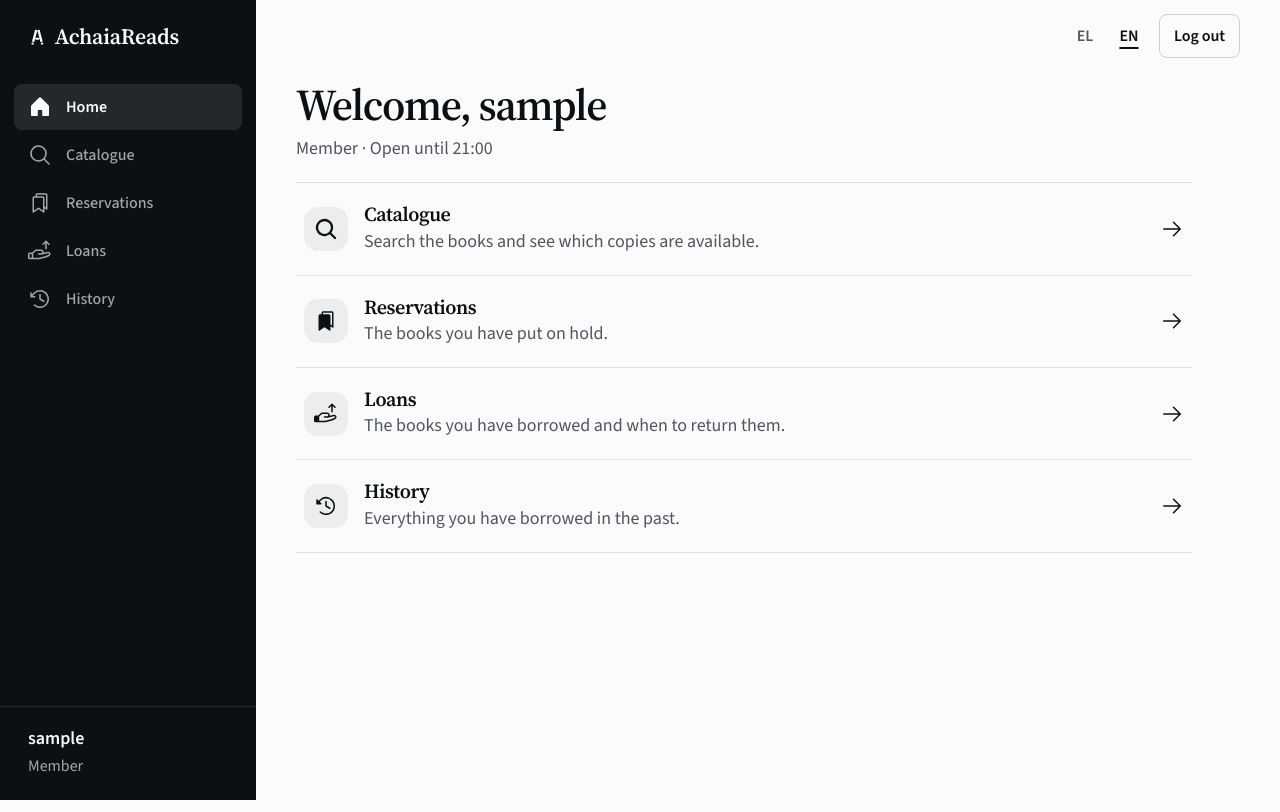
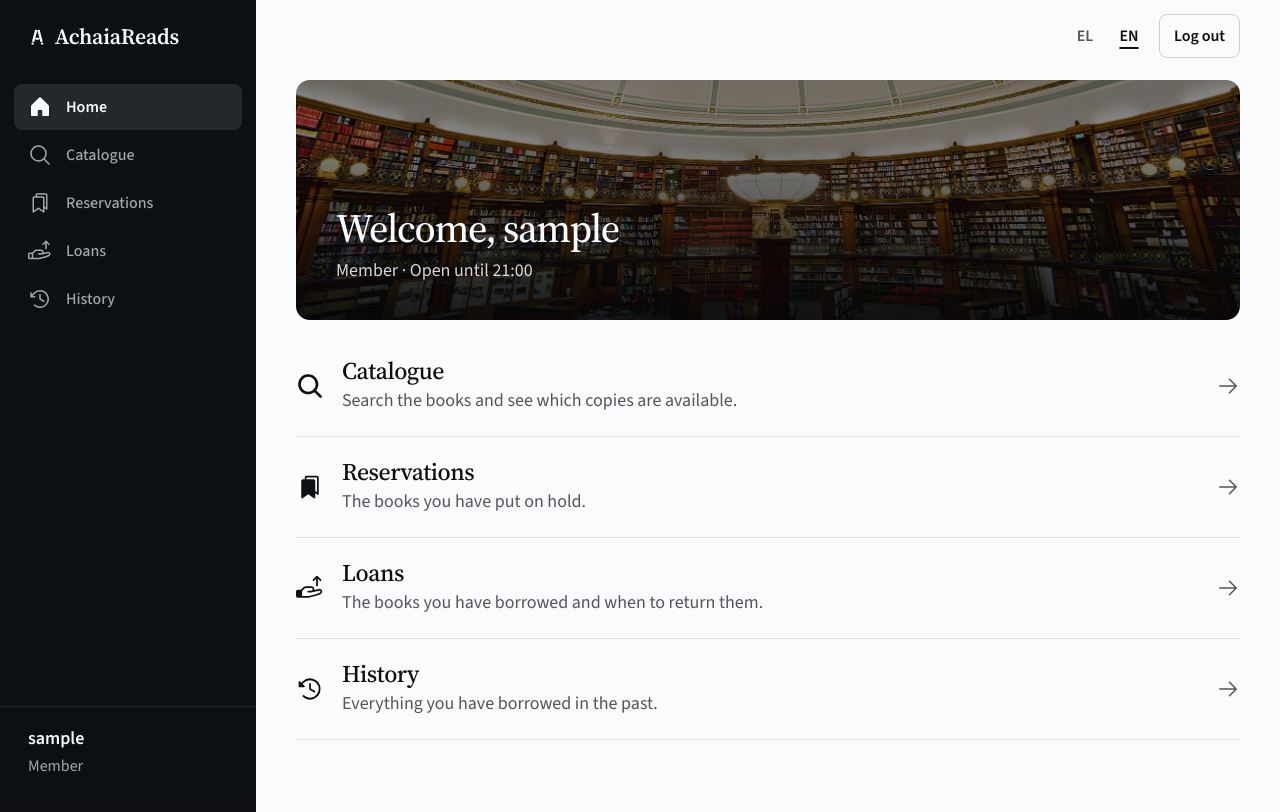
Before and after one commit to ckagias/lectern, a PHP site: page /dashboard.php in a window 1280 px wide. Run offline with PHP 8.4, Linux system fonts and the light colour scheme; the visitor is signed in with stand-in values (Sample User, id 1).

Commit message:
style: dashboard welcome banner and plain list rows

```diff
--- a/prototype/css/app.css
+++ b/prototype/css/app.css
@@ -1,11 +1,7 @@
 /* Logged in pages: the dashboard, the empty placeholder pages and Forbidden Action. */
 main h1 {
   overflow-wrap: anywhere;
-}
-
-.status {
-  margin-top: 6px;
-  color: var(--ink-2);
+  font-size: 2rem;
 }
 
 .empty-page main {
@@ -14,12 +10,37 @@ main h1 {
   max-width: none;
 }
 
+/* The welcome on the dashboard: a photograph of the reading room with the greeting on it. */
+.welcome {
+  display: flex;
+  flex-direction: column;
+  justify-content: flex-end;
+  max-width: 60rem;
+  min-height: 12rem;
+  padding: 24px 20px;
+  overflow: hidden;
+  border-radius: var(--radius-lg);
+  background-color: var(--side);
+  background-image: linear-gradient(0deg, var(--veil-left), transparent 75%), linear-gradient(var(--veil-middle), var(--veil-middle)), url("../pictures/hero-reading-room-960.jpg");
+  background-position: center 65%;
+  background-size: cover;
+  color: var(--hero-fg);
+}
+
+.welcome h1 {
+  font-weight: 500;
+}
+
+.status {
+  margin-top: 6px;
+  opacity: 0.85;
+}
+
 /* The shortcuts on the dashboard are ruled rows, one for every item of the menu. */
 .rows {
-  max-width: 56rem;
-  margin: 20px 0 0;
+  max-width: 60rem;
+  margin: 16px 0 0;
   padding: 0;
-  border-top: 1px solid var(--line);
   list-style: none;
 }
 
@@ -31,14 +52,9 @@ main h1 {
   display: grid;
   grid-template-columns: auto 1fr auto;
   align-items: center;
-  gap: 16px;
-  padding: 20px 8px;
+  gap: 18px;
+  padding: 22px 0;
   text-decoration: none;
-  transition: background-color 0.15s;
-}
-
-.row:hover {
-  background: var(--green-tint);
 }
 
 .row:focus-visible {
@@ -47,7 +63,7 @@ main h1 {
 
 .row h2 {
   font-size: var(--text-lg);
-  font-weight: 600;
+  font-weight: 500;
 }
 
 .row p {
@@ -55,12 +71,24 @@ main h1 {
   color: var(--ink-2);
 }
 
+.row .tile {
+  width: auto;
+  height: auto;
+  background: none;
+}
+
+.row .tile .icon {
+  width: 28px;
+  height: 28px;
+}
+
 .row-arrow {
-  color: var(--green);
-  transition: transform 0.15s;
+  color: var(--ink-2);
+  transition: transform 0.2s var(--ease);
 }
 
 .row:hover .row-arrow {
+  color: var(--ink);
   transform: translateX(4px);
 }
 
@@ -68,9 +96,9 @@ main h1 {
   display: grid;
   flex: none;
   place-items: center;
-  width: 44px;
-  height: 44px;
-  border-radius: var(--radius-lg);
+  width: 48px;
+  height: 48px;
+  border-radius: var(--radius);
   background: var(--green-tint);
   color: var(--green);
 }
@@ -123,3 +151,19 @@ main h1 {
     min-height: calc(100vh - 60px);
   }
 }
+
+@media (min-width: 900px) {
+  main h1 {
+    font-size: 2.5rem;
+  }
+
+  .row h2 {
+    font-size: var(--text-xl);
+  }
+
+  .welcome {
+    min-height: 15rem;
+    padding: 36px 40px;
+    background-image: linear-gradient(0deg, var(--veil-left), transparent 75%), linear-gradient(var(--veil-middle), var(--veil-middle)), url("../pictures/hero-reading-room-1920.jpg");
+  }
+}
--- a/prototype/css/book.css
+++ b/prototype/css/book.css
@@ -162,7 +162,7 @@
   place-items: center;
   width: 36px;
   height: 36px;
-  border: 2px solid var(--ink);
+  border: 1px solid var(--edge);
   border-radius: 50%;
   background: var(--paper);
   color: var(--ink);
--- a/prototype/dashboard.php
+++ b/prototype/dashboard.php
@@ -11,8 +11,10 @@ $styles = ['css/app.css'];
 $status = openingStatus(date('N'), date('H:i'));
 require $base . 'templates/header.php';
 ?>
-<h1><?php echo t('dashboard_welcome') . ' ' . e($_SESSION['username']); ?></h1>
-<p class="status"><?php echo t('role_' . $layout); ?> · <?php echo $status; ?></p>
+<section class="welcome">
+    <h1><?php echo t('dashboard_welcome') . ' ' . e($_SESSION['username']); ?></h1>
+    <p class="status"><?php echo t('role_' . $layout); ?> · <?php echo $status; ?></p>
+</section>
 
 <ul class="rows">
     <?php foreach ($menus[$layout] as $item) { ?>
```
